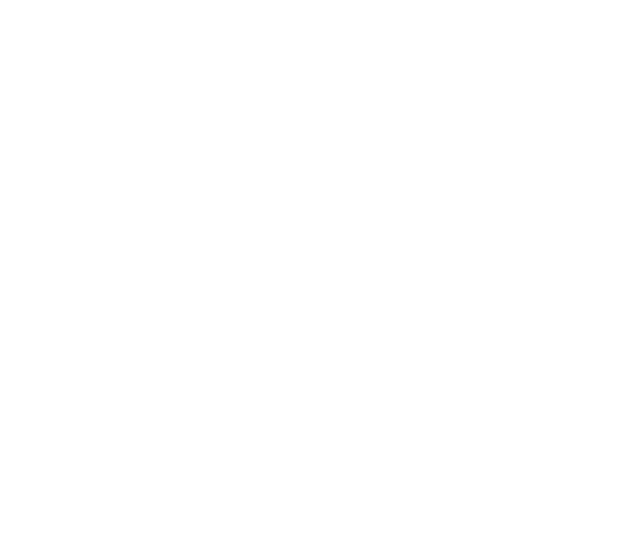
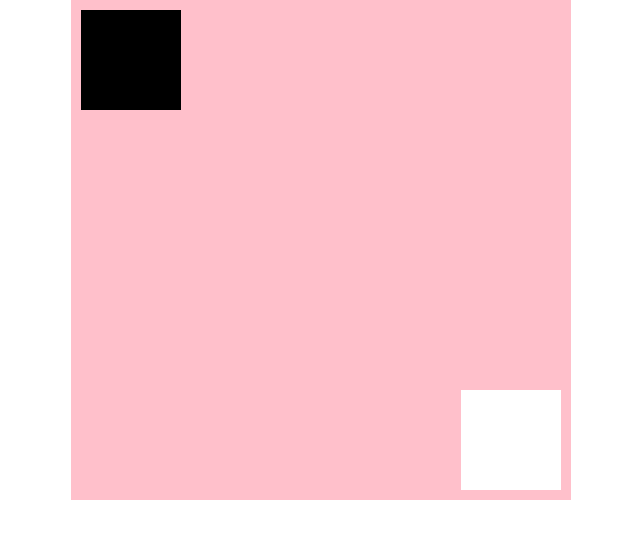
Before and after one commit to MsGazaryan/Lesson_8, a plain HTML site: page index.html in a window 1280 px wide. Shown: the whole page, without its empty margins (329-969 px from the left). Drawn offline with Linux system fonts and the light colour scheme.

Commit message:
Position_1

```diff
--- a/CSS/style.css
+++ b/CSS/style.css
@@ -0,0 +1,35 @@
+*{
+	margin: 0;
+}
+
+.wrapper{
+	width: 500px;
+	height: 500px;
+	margin-left: 400px;
+	background-color: pink;
+	position: relative; /* static */
+/*	top: 100px;
+	right: 200px;*/
+	/*bottom:;
+	left:;*/
+}
+
+.wrapper .block{
+	width: 100px;
+	height: 100px;
+	background-color: black;
+	position: absolute;
+	top: 10px;
+	left: 10px;
+
+}
+
+.wrapper .block2{
+	width: 100px;
+	height: 100px;
+	background-color: white;
+	position: absolute;
+	bottom: 10px;
+	right: 10px;
+
+}
--- a/index.html
+++ b/index.html
@@ -3,9 +3,21 @@
 	<head>
 		<meta charset="UTF-8">
 		<title>Document</title>
+		<link rel="stylesheet" href="CSS/style.css">
 	</head>
 
 	<body>
 
+		<div class='wrapper'>
+			<div class='block'></div>
+			<div class='block2'></div>
+		</div>
+
+
+
+
+
+
+
 	</body>
 </html>
```
